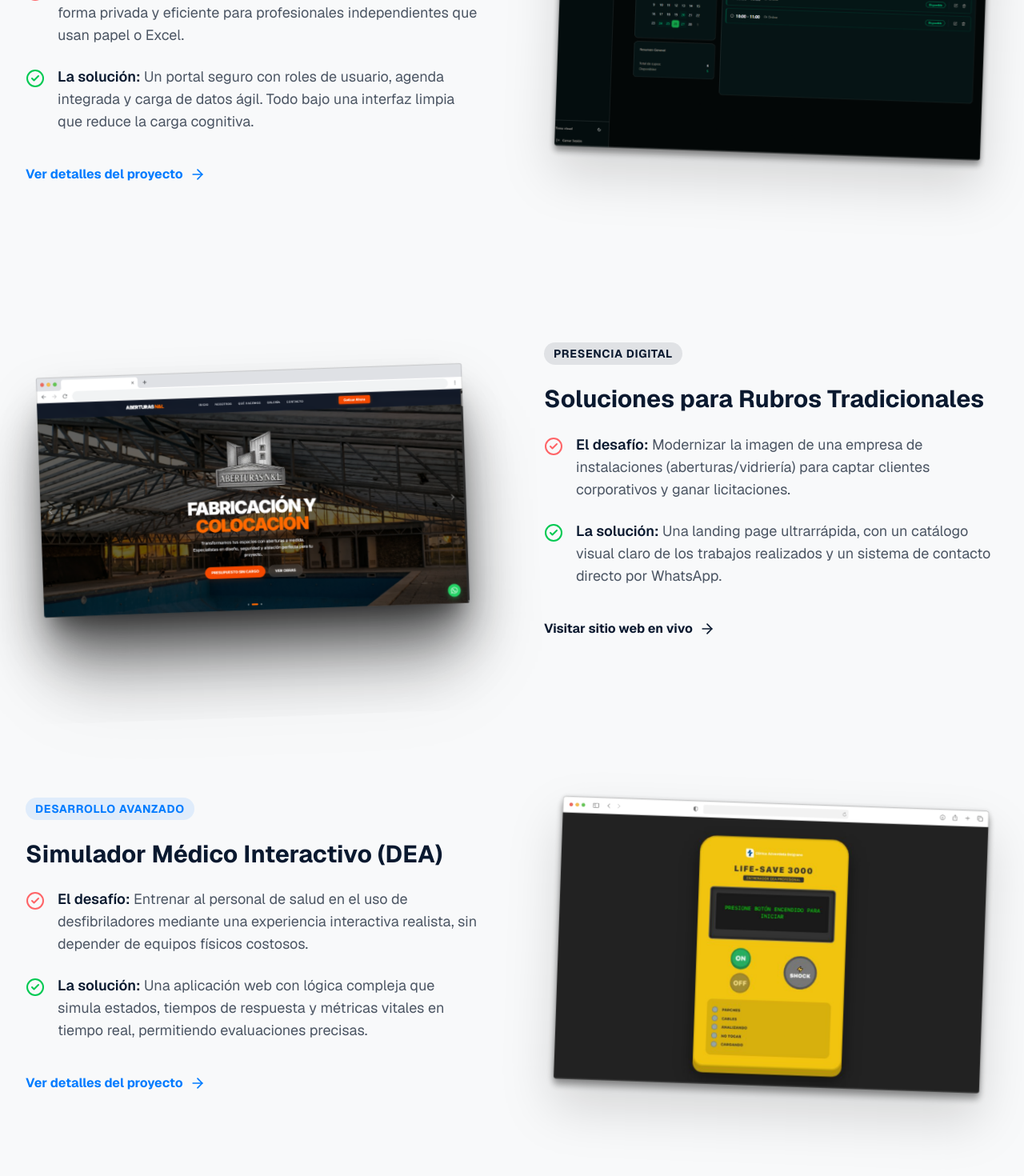
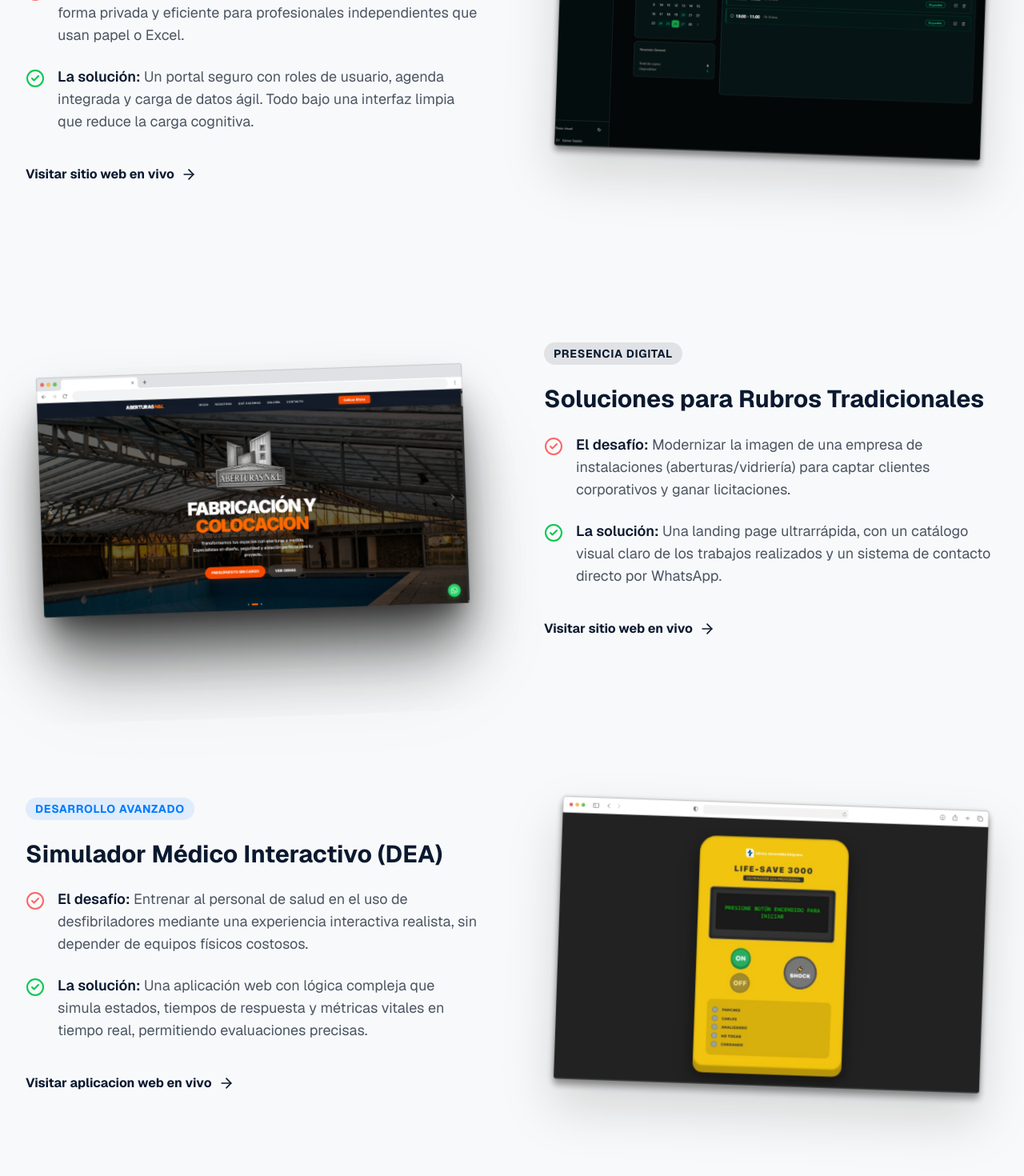
Before and after one commit to tomireyes28/wedevi, a Next.js app: page / in a window 1280 px wide. Shown: the part 3375-4845 px from the top of the page at 80% size. Built offline with nearby package versions, Linux system fonts and the light colour scheme.

Commit message:
added external links to cases

```diff
--- a/src/components/sections/Cases.tsx
+++ b/src/components/sections/Cases.tsx
@@ -55,8 +55,8 @@ export default function Cases() {
               </div>
 
               {/* Transformado a etiqueta <a> para redirigir a un PDF o vista detallada */}
-              <a href="/casos/therapio-detalles.pdf" target="_blank" rel="noopener noreferrer" className="mt-10 inline-flex items-center gap-2 text-brand-blue font-bold hover:gap-4 transition-all cursor-pointer">
-                Ver detalles del proyecto <ArrowRight size={20} />
+              <a href="https://psycho-manager.vercel.app/auth" target="_blank" rel="noopener noreferrer" className="mt-10 inline-flex items-center gap-2 text-brand-navy font-bold hover:gap-4 transition-all cursor-pointer">
+                Visitar sitio web en vivo <ArrowRight size={20} />
               </a>
             </motion.div>
 
@@ -125,7 +125,7 @@ export default function Cases() {
               </div>
 
               {/* Link directo a la web del cliente */}
-              <a href="https://www.link-a-la-web-de-aberturas.com" target="_blank" rel="noopener noreferrer" className="mt-10 inline-flex items-center gap-2 text-brand-navy font-bold hover:gap-4 transition-all cursor-pointer">
+              <a href="https://aberturasnyl.com/" target="_blank" rel="noopener noreferrer" className="mt-10 inline-flex items-center gap-2 text-brand-navy font-bold hover:gap-4 transition-all cursor-pointer">
                 Visitar sitio web en vivo <ArrowRight size={20} />
               </a>
             </motion.div>
@@ -160,8 +160,8 @@ export default function Cases() {
               </div>
 
               {/* Link a un PDF o vista detallada */}
-              <a href="/casos/simulador-dea-detalles.pdf" target="_blank" rel="noopener noreferrer" className="mt-10 inline-flex items-center gap-2 text-brand-blue font-bold hover:gap-4 transition-all cursor-pointer">
-                Ver detalles del proyecto <ArrowRight size={20} />
+              <a href="https://dea-beta.vercel.app/" target="_blank" rel="noopener noreferrer" className="mt-10 inline-flex items-center gap-2 text-brand-navy font-bold hover:gap-4 transition-all cursor-pointer">
+                Visitar aplicacion web en vivo <ArrowRight size={20} />
               </a>
             </motion.div>
 
--- a/src/components/ui/WhatsAppButton.tsx
+++ b/src/components/ui/WhatsAppButton.tsx
@@ -6,7 +6,7 @@ export default function WhatsAppButton() {
   // CONFIGURACIÓN:
   // Reemplazá este número por el tuyo.
   // Formato: Código de país (54 para Arg) + Código de área + Número. Sin el símbolo "+" ni espacios.
-  const phoneNumber = "5491100000000";
+  const phoneNumber = "5491167012969";
   const message = "¡Hola equipo de Wedevi! Me gustaría recibir asesoramiento para mi negocio.";
   const waLink = `https://wa.me/${phoneNumber}?text=${encodeURIComponent(message)}`;
 
```
